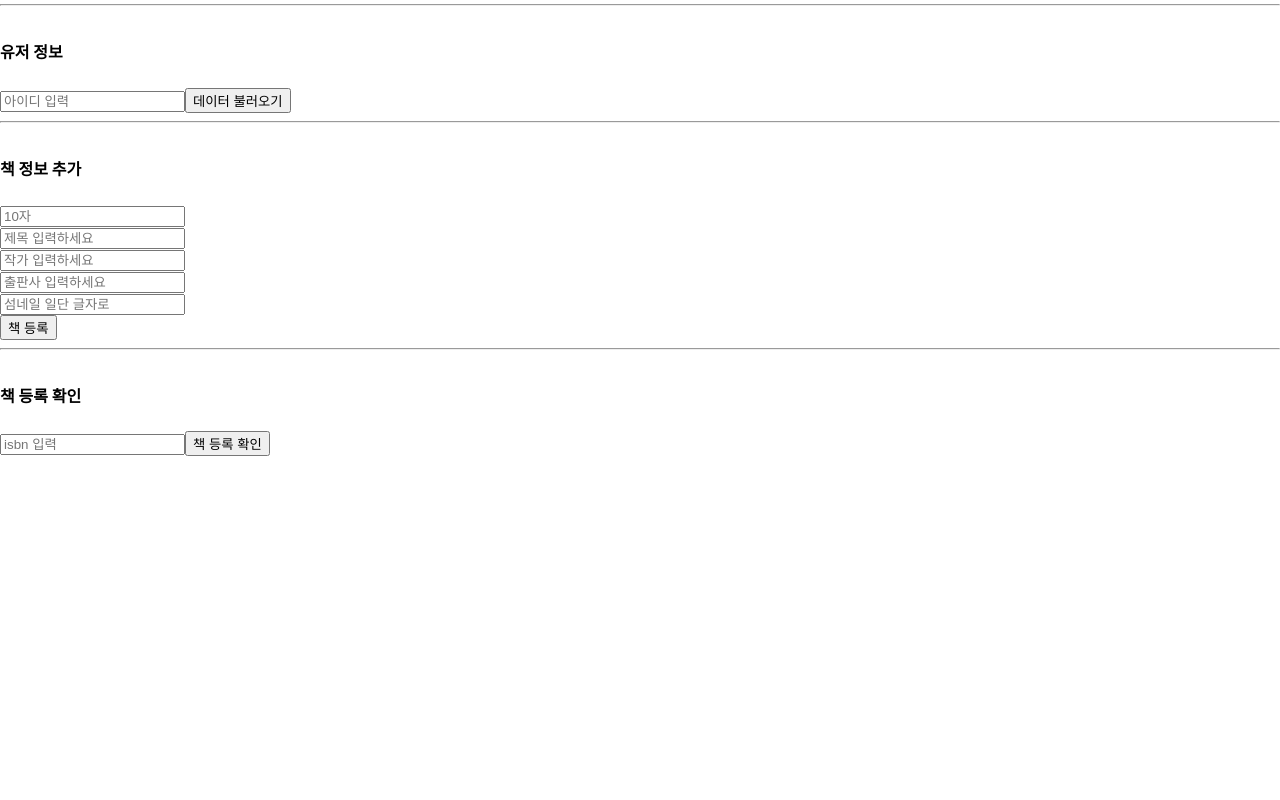
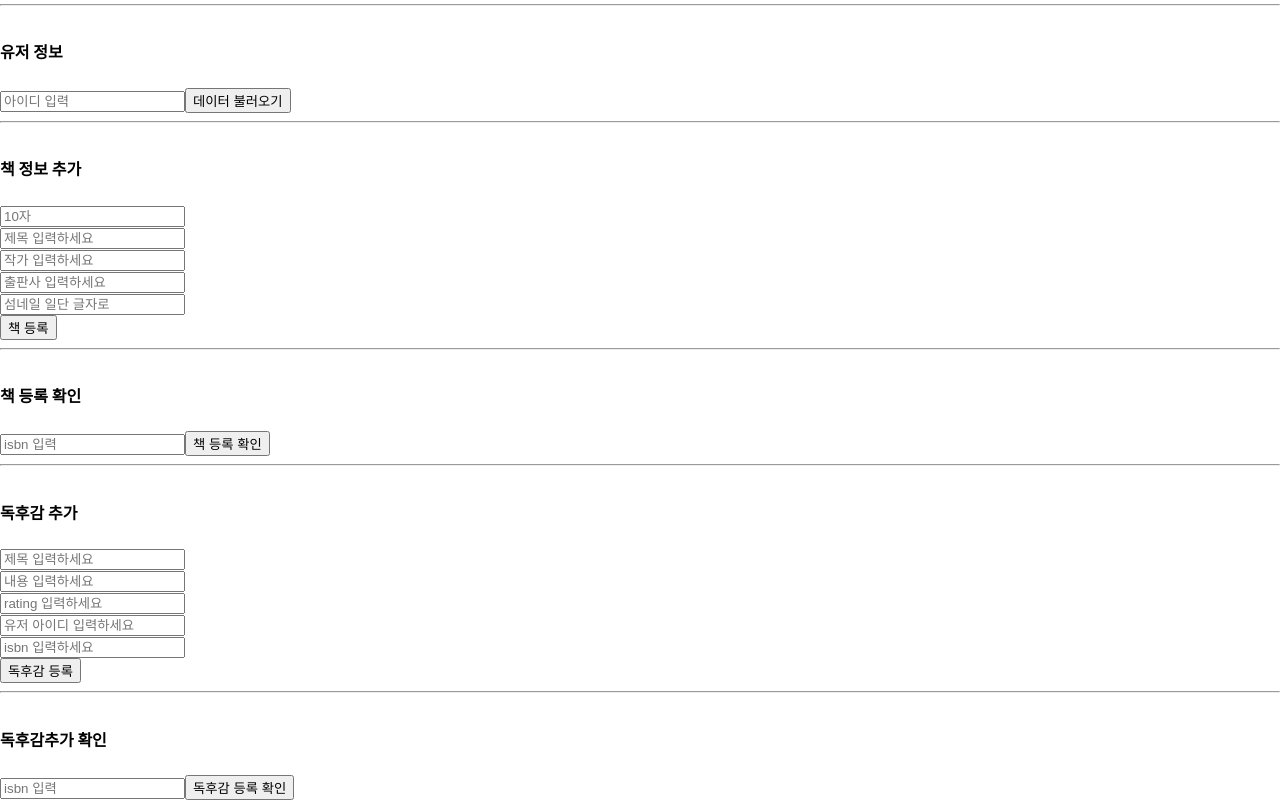
Before and after one commit to CSID-DGU/2022-01-OSSP1-NoHongchulRed-1, a React (Create React App) app in the folder client/: page /TestDB in a window 1280 px wide. Shown: the part 611-1411 px from the top of the page. Before the commit the page ends 1067 px from the top, so only its background shows below. Built offline with nearby package versions, Linux system fonts and the light colour scheme.

Commit message:
#15 addbookreport는 되는데 get으로 확인 안됨

```diff
--- a/client/src/TestDB.js
+++ b/client/src/TestDB.js
@@ -207,7 +207,64 @@ const Test = () => {
 
 
     // create book report
+    const [bookreportInputs, setbookreportInputs] = useState({
+        title: '',
+        contents: '',
+        rating: '',
+        userId: '',
+        isbn:''
+    });
+
+    const onChangeBookReport = (e) => {
+        const { value, name } = e.target;
+
+        setbookreportInputs({
+            ...bookreportInputs,
+            [name]: value
+        });
+    };
+
+    const onSubmitBookReport = () => {
+        try {
+            // axios로 post
+            // id부터 sexuality까지를 body에 넣어 전달
+            axios.post('/db/bookreports', {
+                title: bookreportInputs.title,
+                contents: bookreportInputs.contents,
+                rating: bookreportInputs.rating,
+                userId: bookreportInputs.userId,
+                isbn: bookreportInputs.isbn,
+            }).then((res) => {
+                return res.data;
+            })
+            .then((data) => {
+                console.log(data);
+            });
+        } catch (err) {
+            console.log(err);
+        }
+    }
+
     // get book report
+
+    const onChangebrisbn = (e) => {
+        setisbn(e.target.value);
+    };
+
+    const onSubmitbrisbn = () => {
+        try {
+            axios.get('/db/bookreports/' + isbn)
+            .then((res) => {
+                return res.data;
+            })
+            .then((data) => {
+                console.log(data);
+            });
+        } catch (err) {
+            console.log(err);
+        }
+    }
+
 
     // ~자를 입력하세요 등 텍스트는 임의로 설정한 것
     // 단순한 테스트를 위해 라디오버튼나 체크박스 사용 안함 (실제 개발 시 UI 내용 적용 필요)
@@ -264,6 +321,24 @@ const Test = () => {
             <input type="text" name="isbn" placeholder="isbn 입력" value={isbn} maxLength="16" onChange={onChangeisbn} />
             <button onClick={onSubmitisbn}>책 등록 확인</button>
             <br />
+            <hr />
+            <h1><font size="3">독후감 추가</font></h1>
+            <input type="text" name="title" placeholder="제목 입력하세요" value={bookreportInputs.title} maxLength="16" onChange={onChangeBookReport} />
+            <br />
+            <input type="text" name="contents" placeholder="내용 입력하세요" value={bookreportInputs.contents} maxLength="16" onChange={onChangeBookReport} />
+            <br />
+            <input type="number" name="rating" placeholder="rating 입력하세요" value={bookreportInputs.rating} maxLength="10" onChange={onChangeBookReport} />
+            <br />
+            <input type="text" name="userId" placeholder="유저 아이디 입력하세요" value={bookreportInputs.userId} maxLength="10" onChange={onChangeBookReport} />
+            <br />
+            <input type="text" name="isbn" placeholder="isbn 입력하세요" value={bookreportInputs.isbn} maxLength="10" onChange={onChangeBookReport} />
+            <br />
+            <button onClick={onSubmitBookReport}>독후감 등록</button>
+            <hr />
+            <h1><font size="3">독후감추가 확인</font></h1>
+            <input type="text" name="isbn" placeholder="isbn 입력" value={isbn} maxLength="20" onChange={onChangebrisbn} />
+            <button onClick={onSubmitbrisbn}>독후감 등록 확인</button>
+            <br />
 
 
         </div>
```
Also changed, not shown: 1 other file (tests, documents, lock files or other folders).
